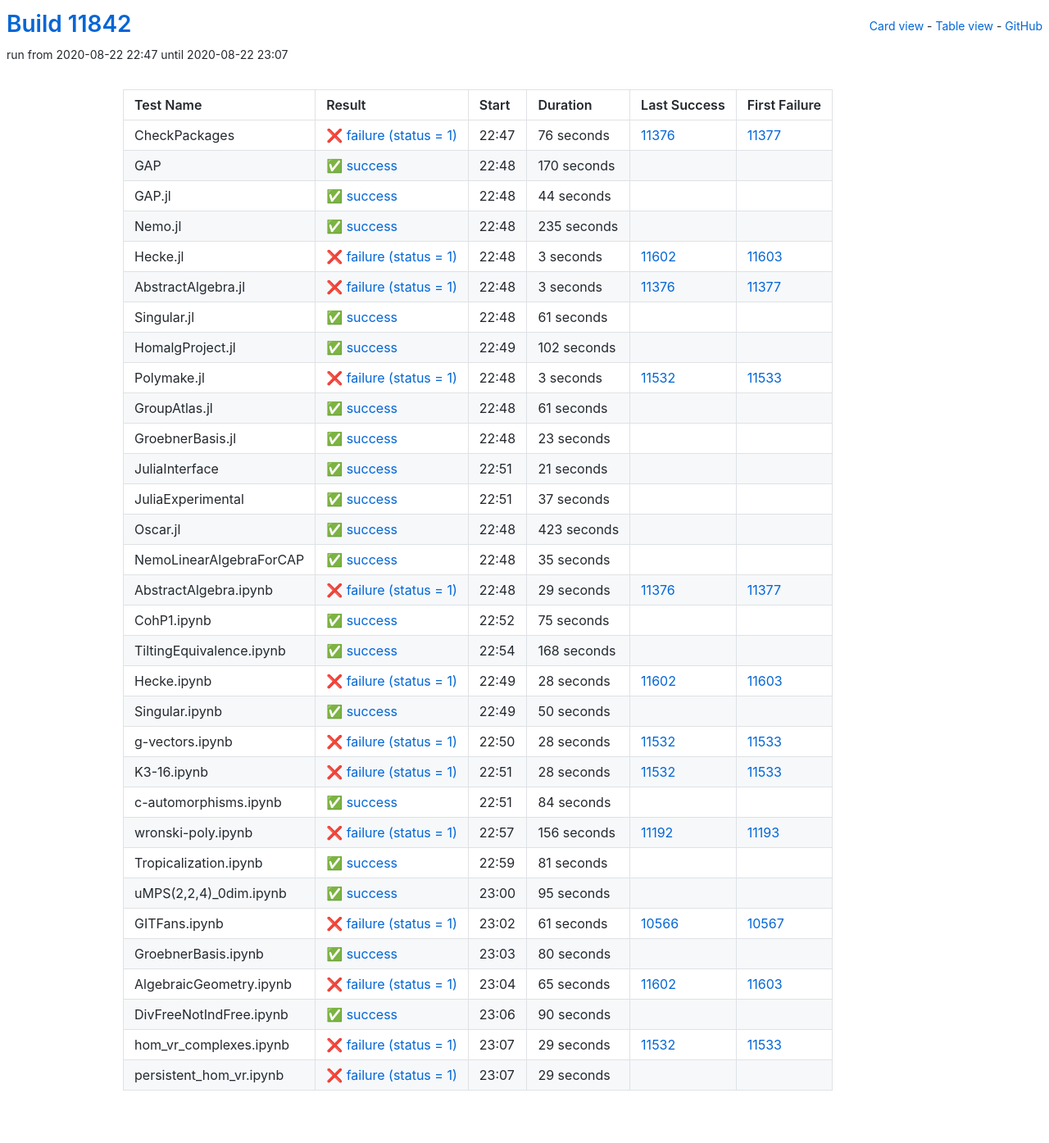
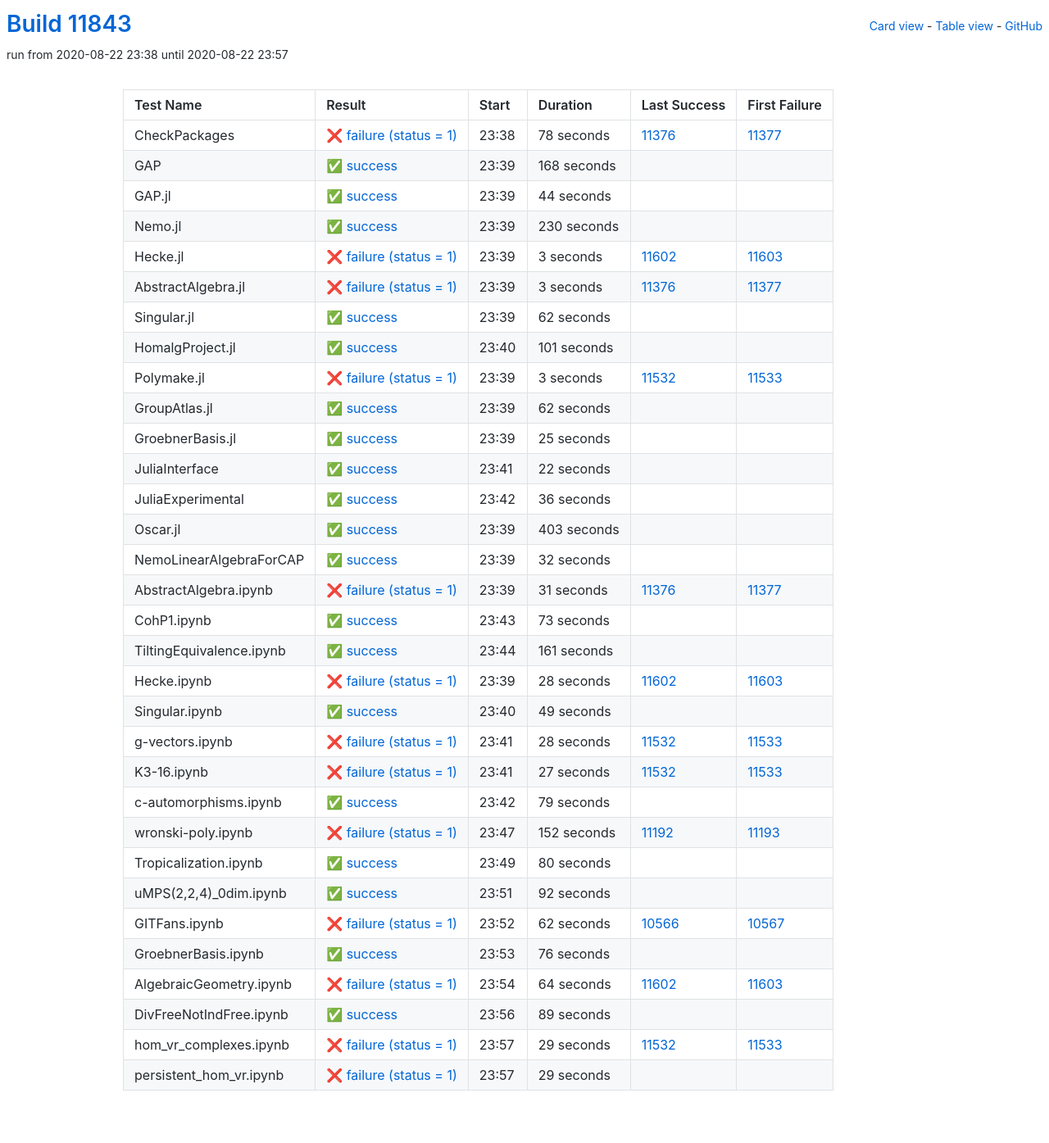
Before and after one commit to oscar-system/oscar-ci-status, a Jekyll site: the page built from table.html, in a window 1280 px wide. Shown: the whole page at 82% size. Built offline with Jekyll 4.4.1, drawn with Linux system fonts in a browser that asks for light colours.

Commit message:
Build #11843

```diff
--- a/_data/ci.yml
+++ b/_data/ci.yml
@@ -1,6 +1,6 @@
 ---
-build: 11842
-build_url: https://oscarci.mathematik.uni-kl.de/job/oscar/11842/
+build: 11843
+build_url: https://oscarci.mathematik.uni-kl.de/job/oscar/11843/
 job: oscar
 organization: oscar-system
 repo: oscar-ci-status
@@ -8,32 +8,32 @@ repourl: https://github.com/oscar-system/oscar-ci-status
 tests:
 - name: CheckPackages
   id: checkpackages
-  log: https://oscarci.mathematik.uni-kl.de/job/oscar/11842/artifact/logs/build-11842/CheckPackages.log
-  start: 2020-08-22 22:47
+  log: https://oscarci.mathematik.uni-kl.de/job/oscar/11843/artifact/logs/build-11843/CheckPackages.log
+  start: 2020-08-22 23:38
   success: false
   exitcode: 1
   status: failure
-  duration: 76
+  duration: 78
   last_success: 11376
   last_success_url: https://oscarci.mathematik.uni-kl.de/job/oscar/11376/
   first_failure: 11377
   first_failure_url: https://oscarci.mathematik.uni-kl.de/job/oscar/11377/
 - name: GAP
   id: gap
-  log: https://oscarci.mathematik.uni-kl.de/job/oscar/11842/artifact/logs/build-11842/GAP.log
-  start: 2020-08-22 22:48
+  log: https://oscarci.mathematik.uni-kl.de/job/oscar/11843/artifact/logs/build-11843/GAP.log
+  start: 2020-08-22 23:39
   success: true
   exitcode: 0
   status: success
-  duration: 170
+  duration: 168
   last_success: false
   last_success_url:
   first_failure: false
   first_failure_url:
 - name: GAP.jl
   id: gap-jl
-  log: https://oscarci.mathematik.uni-kl.de/job/oscar/11842/artifact/logs/build-11842/GAP.jl.log
-  start: 2020-08-22 22:48
+  log: https://oscarci.mathematik.uni-kl.de/job/oscar/11843/artifact/logs/build-11843/GAP.jl.log
+  start: 2020-08-22 23:39
   success: true
   exitcode: 0
   status: success
@@ -44,20 +44,20 @@ tests:
   first_failure_url:
 - name: Nemo.jl
   id: nemo-jl
-  log: https://oscarci.mathematik.uni-kl.de/job/oscar/11842/artifact/logs/build-11842/Nemo.jl.log
-  start: 2020-08-22 22:48
+  log: https://oscarci.mathematik.uni-kl.de/job/oscar/11843/artifact/logs/build-11843/Nemo.jl.log
+  start: 2020-08-22 23:39
   success: true
   exitcode: 0
   status: success
-  duration: 235
+  duration: 230
   last_success: false
   last_success_url:
   first_failure: false
   first_failure_url:
 - name: Hecke.jl
   id: hecke-jl
-  log: https://oscarci.mathematik.uni-kl.de/job/oscar/11842/artifact/logs/build-11842/Hecke.jl.log
-  start: 2020-08-22 22:48
+  log: https://oscarci.mathematik.uni-kl.de/job/oscar/11843/artifact/logs/build-11843/Hecke.jl.log
+  start: 2020-08-22 23:39
   success: false
   exitcode: 1
   status: failure
@@ -68,8 +68,8 @@ tests:
   first_failure_url: https://oscarci.mathematik.uni-kl.de/job/oscar/11603/
 - name: AbstractAlgebra.jl
   id: abstractalgebra-jl
-  log: https://oscarci.mathematik.uni-kl.de/job/oscar/11842/artifact/logs/build-11842/AbstractAlgebra.jl.log
-  start: 2020-08-22 22:48
+  log: https://oscarci.mathematik.uni-kl.de/job/oscar/11843/artifact/logs/build-11843/AbstractAlgebra.jl.log
+  start: 2020-08-22 23:39
   success: false
   exitcode: 1
   status: failure
@@ -80,32 +80,32 @@ tests:
   first_failure_url: https://oscarci.mathematik.uni-kl.de/job/oscar/11377/
 - name: Singular.jl
   id: singular-jl
-  log: https://oscarci.mathematik.uni-kl.de/job/oscar/11842/artifact/logs/build-11842/Singular.jl.log
-  start: 2020-08-22 22:48
+  log: https://oscarci.mathematik.uni-kl.de/job/oscar/11843/artifact/logs/build-11843/Singular.jl.log
+  start: 2020-08-22 23:39
   success: true
   exitcode: 0
   status: success
-  duration: 61
+  duration: 62
   last_success: false
   last_success_url:
   first_failure: false
   first_failure_url:
 - name: HomalgProject.jl
   id: homalgproject-jl
-  log: https://oscarci.mathematik.uni-kl.de/job/oscar/11842/artifact/logs/build-11842/HomalgProject.jl.log
-  start: 2020-08-22 22:49
+  log: https://oscarci.mathematik.uni-kl.de/job/oscar/11843/artifact/logs/build-11843/HomalgProject.jl.log
+  start: 2020-08-22 23:40
   success: true
   exitcode: 0
   status: success
-  duration: 102
+  duration: 101
   last_success: false
   last_success_url:
   first_failure: false
   first_failure_url:
 - name: Polymake.jl
   id: polymake-jl
-  log: https://oscarci.mathematik.uni-kl.de/job/oscar/11842/artifact/logs/build-11842/Polymake.jl.log
-  start: 2020-08-22 22:48
+  log: https://oscarci.mathematik.uni-kl.de/job/oscar/11843/artifact/logs/build-11843/Polymake.jl.log
+  start: 2020-08-22 23:39
   success: false
   exitcode: 1
   status: failure
@@ -116,116 +116,116 @@ tests:
   first_failure_url: https://oscarci.mathematik.uni-kl.de/job/oscar/11533/
 - name: GroupAtlas.jl
   id: groupatlas-jl
-  log: https://oscarci.mathematik.uni-kl.de/job/oscar/11842/artifact/logs/build-11842/GroupAtlas.jl.log
-  start: 2020-08-22 22:48
+  log: https://oscarci.mathematik.uni-kl.de/job/oscar/11843/artifact/logs/build-11843/GroupAtlas.jl.log
+  start: 2020-08-22 23:39
   success: true
   exitcode: 0
   status: success
-  duration: 61
+  duration: 62
   last_success: false
   last_success_url:
   first_failure: false
   first_failure_url:
 - name: GroebnerBasis.jl
   id: groebnerbasis-jl
-  log: https://oscarci.mathematik.uni-kl.de/job/oscar/11842/artifact/logs/build-11842/GroebnerBasis.jl.log
-  start: 2020-08-22 22:48
+  log: https://oscarci.mathematik.uni-kl.de/job/oscar/11843/artifact/logs/build-11843/GroebnerBasis.jl.log
+  start: 2020-08-22 23:39
   success: true
   exitcode: 0
   status: success
-  duration: 23
+  duration: 25
   last_success: false
   last_success_url:
   first_failure: false
   first_failure_url:
 - name: JuliaInterface
   id: juliainterface
-  log: https://oscarci.mathematik.uni-kl.de/job/oscar/11842/artifact/logs/build-11842/JuliaInterface.log
-  start: 2020-08-22 22:51
+  log: https://oscarci.mathematik.uni-kl.de/job/oscar/11843/artifact/logs/build-11843/JuliaInterface.log
+  start: 2020-08-22 23:41
   success: true
   exitcode: 0
   status: success
-  duration: 21
+  duration: 22
   last_success: false
   last_success_url:
   first_failure: false
   first_failure_url:
 - name: JuliaExperimental
   id: juliaexperimental
-  log: https://oscarci.mathematik.uni-kl.de/job/oscar/11842/artifact/logs/build-11842/JuliaExperimental.log
-  start: 2020-08-22 22:51
+  log: https://oscarci.mathematik.uni-kl.de/job/oscar/11843/artifact/logs/build-11843/JuliaExperimental.log
+  start: 2020-08-22 23:42
   success: true
   exitcode: 0
   status: success
-  duration: 37
+  duration: 36
   last_success: false
   last_success_url:
   first_failure: false
   first_failure_url:
 - name: Oscar.jl
   id: oscar-jl
-  log: https://oscarci.mathematik.uni-kl.de/job/oscar/11842/artifact/logs/build-11842/Oscar.jl.log
-  start: 2020-08-22 22:48
+  log: https://oscarci.mathematik.uni-kl.de/job/oscar/11843/artifact/logs/build-11843/Oscar.jl.log
+  start: 2020-08-22 23:39
   success: true
   exitcode: 0
   status: success
-  duration: 423
+  duration: 403
   last_success: false
   last_success_url:
   first_failure: false
   first_failure_url:
 - name: NemoLinearAlgebraForCAP
   id: nemolinearalgebraforcap
-  log: https://oscarci.mathematik.uni-kl.de/job/oscar/11842/artifact/logs/build-11842/NemoLinearAlgebraForCAP.log
-  start: 2020-08-22 22:48
+  log: https://oscarci.mathematik.uni-kl.de/job/oscar/11843/artifact/logs/build-11843/NemoLinearAlgebraForCAP.log
+  start: 2020-08-22 23:39
   success: true
   exitcode: 0
   status: success
-  duration: 35
+  duration: 32
   last_success: false
   last_success_url:
   first_failure: false
   first_failure_url:
 - name: AbstractAlgebra.ipynb
   id: abstractalgebra-ipynb
-  log: https://oscarci.mathematik.uni-kl.de/job/oscar/11842/artifact/logs/build-11842/AbstractAlgebra.ipynb.log
-  start: 2020-08-22 22:48
+  log: https://oscarci.mathematik.uni-kl.de/job/oscar/11843/artifact/logs/build-11843/AbstractAlgebra.ipynb.log
+  start: 2020-08-22 23:39
   success: false
   exitcode: 1
   status: failure
-  duration: 29
+  duration: 31
   last_success: 11376
   last_success_url: https://oscarci.mathematik.uni-kl.de/job/oscar/11376/
   first_failure: 11377
   first_failure_url: https://oscarci.mathematik.uni-kl.de/job/oscar/11377/
 - name: CohP1.ipynb
   id: cohp1-ipynb
-  log: https://oscarci.mathematik.uni-kl.de/job/oscar/11842/artifact/logs/build-11842/CohP1.ipynb.log
-  start: 2020-08-22 22:52
+  log: https://oscarci.mathematik.uni-kl.de/job/oscar/11843/artifact/logs/build-11843/CohP1.ipynb.log
+  start: 2020-08-22 23:43
   success: true
   exitcode: 0
   status: success
-  duration: 75
+  duration: 73
   last_success: false
   last_success_url:
   first_failure: false
   first_failure_url:
 - name: TiltingEquivalence.ipynb
   id: tiltingequivalence-ipynb
-  log: https://oscarci.mathematik.uni-kl.de/job/oscar/11842/artifact/logs/build-11842/TiltingEquivalence.ipynb.log
-  start: 2020-08-22 22:54
+  log: https://oscarci.mathematik.uni-kl.de/job/oscar/11843/artifact/logs/build-11843/TiltingEquivalence.ipynb.log
+  start: 2020-08-22 23:44
   success: true
   exitcode: 0
   status: success
-  duration: 168
+  duration: 161
   last_success: false
   last_success_url:
   first_failure: false
   first_failure_url:
 - name: Hecke.ipynb
   id: hecke-ipynb
-  log: https://oscarci.mathematik.uni-kl.de/job/oscar/11842/artifact/logs/build-11842/Hecke.ipynb.log
-  start: 2020-08-22 22:49
+  log: https://oscarci.mathematik.uni-kl.de/job/oscar/11843/artifact/logs/build-11843/Hecke.ipynb.log
+  start: 2020-08-22 23:39
   success: false
   exitcode: 1
   status: failure
@@ -236,20 +236,20 @@ tests:
   first_failure_url: https://oscarci.mathematik.uni-kl.de/job/oscar/11603/
 - name: Singular.ipynb
   id: singular-ipynb
-  log: https://oscarci.mathematik.uni-kl.de/job/oscar/11842/artifact/logs/build-11842/Singular.ipynb.log
-  start: 2020-08-22 22:49
+  log: https://oscarci.mathematik.uni-kl.de/job/oscar/11843/artifact/logs/build-11843/Singular.ipynb.log
+  start: 2020-08-22 23:40
   success: true
   exitcode: 0
   status: success
-  duration: 50
+  duration: 49
   last_success: false
   last_success_url:
   first_failure: false
   first_failure_url:
 - name: g-vectors.ipynb
   id: g-vectors-ipynb
-  log: https://oscarci.mathematik.uni-kl.de/job/oscar/11842/artifact/logs/build-11842/g-vectors.ipynb.log
-  start: 2020-08-22 22:50
+  log: https://oscarci.mathematik.uni-kl.de/job/oscar/11843/artifact/logs/build-11843/g-vectors.ipynb.log
+  start: 2020-08-22 23:41
   success: false
   exitcode: 1
   status: failure
@@ -260,80 +260,44 @@ tests:
   first_failure_url: https://oscarci.mathematik.uni-kl.de/job/oscar/11533/
 - name: K3-16.ipynb
   id: k3-16-ipynb
-  log: https://oscarci.mathematik.uni-kl.de/job/oscar/11842/artifact/logs/build-11842/K3-16.ipynb.log
-  start: 2020-08-22 22:51
+  log: https://oscarci.mathematik.uni-kl.de/job/oscar/11843/artifact/logs/build-11843/K3-16.ipynb.log
+  start: 2020-08-22 23:41
   success: false
   exitcode: 1
   status: failure
-  duration: 28
+  duration: 27
   last_success: 11532
   last_success_url: https://oscarci.mathematik.uni-kl.de/job/oscar/11532/
   first_failure: 11533
   first_failure_url: https://oscarci.mathematik.uni-kl.de/job/oscar/11533/
 - name: c-automorphisms.ipynb
   id: c-automorphisms-ipynb
-  log: https://oscarci.mathematik.uni-kl.de/job/oscar/11842/artifact/logs/build-11842/c-automorphisms.ipynb.log
-  start: 2020-08-22 22:51
+  log: https://oscarci.mathematik.uni-kl.de/job/oscar/11843/artifact/logs/build-11843/c-automorphisms.ipynb.log
+  start: 2020-08-22 23:42
   success: true
   exitcode: 0
   status: success
-  duration: 84
+  duration: 79
   last_success: false
   last_success_url:
   first_failure: false
   first_failure_url:
 - name: wronski-poly.ipynb
   id: wronski-poly-ipynb
-  log: https://oscarci.mathematik.uni-kl.de/job/oscar/11842/artifact/logs/build-11842/wronski-poly.ipynb.log
-  start: 2020-08-22 22:57
+  log: https://oscarci.mathematik.uni-kl.de/job/oscar/11843/artifact/logs/build-11843/wronski-poly.ipynb.log
+  start: 2020-08-22 23:47
   success: false
   exitcode: 1
   status: failure
-  duration: 156
+  duration: 152
   last_success: 11192
   last_success_url: https://oscarci.mathematik.uni-kl.de/job/oscar/11192/
   first_failure: 11193
   first_failure_url: https://oscarci.mathematik.uni-kl.de/job/oscar/11193/
 - name: Tropicalization.ipynb
   id: tropicalization-ipynb
-  log: https://oscarci.mathematik.uni-kl.de/job/oscar/11842/artifact/logs/build-11842/Tropicalization.ipynb.log
-  start: 2020-08-22 22:59
-  success: true
-  exitcode: 0
-  status: success
-  duration: 81
-  last_success: false
-  last_success_url:
-  first_failure: false
-  first_failure_url:
-- name: uMPS(2,2,4)_0dim.ipynb
-  id: umps-2-2-4-0dim-ipynb
-  log: https://oscarci.mathematik.uni-kl.de/job/oscar/11842/artifact/logs/build-11842/uMPS-2-2-4-_0dim.ipynb.log
-  start: 2020-08-22 23:00
-  success: true
-  exitcode: 0
-  status: success
-  duration: 95
-  last_success: false
-  last_success_url:
-  first_failure: false
-  first_failure_url:
-- name: GITFans.ipynb
-  id: gitfans-ipynb
-  log: https://oscarci.mathematik.uni-kl.de/job/oscar/11842/artifact/logs/build-11842/GITFans.ipynb.log
-  start: 2020-08-22 23:02
-  success: false
-  exitcode: 1
-  status: failure
-  duration: 61
-  last_success: 10566
-  last_success_url: https://oscarci.mathematik.uni-kl.de/job/oscar/10566/
-  first_failure: 10567
-  first_failure_url: https://oscarci.mathematik.uni-kl.de/job/oscar/10567/
-- name: GroebnerBasis.ipynb
-  id: groebnerbasis-ipynb
-  log: https://oscarci.mathematik.uni-kl.de/job/oscar/11842/artifact/logs/build-11842/GroebnerBasis.ipynb.log
-  start: 2020-08-22 23:03
+  log: https://oscarci.mathematik.uni-kl.de/job/oscar/11843/artifact/logs/build-11843/Tropicalization.ipynb.log
+  start: 2020-08-22 23:49
   success: true
   exitcode: 0
   status: success
@@ -342,34 +306,70 @@ tests:
   last_success_url:
   first_failure: false
   first_failure_url:
-- name: AlgebraicGeometry.ipynb
-  id: algebraicgeometry-ipynb
-  log: https://oscarci.mathematik.uni-kl.de/job/oscar/11842/artifact/logs/build-11842/AlgebraicGeometry.ipynb.log
-  start: 2020-08-22 23:04
+- name: uMPS(2,2,4)_0dim.ipynb
+  id: umps-2-2-4-0dim-ipynb
+  log: https://oscarci.mathematik.uni-kl.de/job/oscar/11843/artifact/logs/build-11843/uMPS-2-2-4-_0dim.ipynb.log
+  start: 2020-08-22 23:51
+  success: true
+  exitcode: 0
+  status: success
+  duration: 92
+  last_success: false
+  last_success_url:
+  first_failure: false
+  first_failure_url:
+- name: GITFans.ipynb
+  id: gitfans-ipynb
+  log: https://oscarci.mathematik.uni-kl.de/job/oscar/11843/artifact/logs/build-11843/GITFans.ipynb.log
+  start: 2020-08-22 23:52
   success: false
   exitcode: 1
   status: failure
-  duration: 65
+  duration: 62
+  last_success: 10566
+  last_success_url: https://oscarci.mathematik.uni-kl.de/job/oscar/10566/
+  first_failure: 10567
+  first_failure_url: https://oscarci.mathematik.uni-kl.de/job/oscar/10567/
+- name: GroebnerBasis.ipynb
+  id: groebnerbasis-ipynb
+  log: https://oscarci.mathematik.uni-kl.de/job/oscar/11843/artifact/logs/build-11843/GroebnerBasis.ipynb.log
+  start: 2020-08-22 23:53
+  success: true
+  exitcode: 0
+  status: success
+  duration: 76
+  last_success: false
+  last_success_url:
+  first_failure: false
+  first_failure_url:
+- name: AlgebraicGeometry.ipynb
+  id: algebraicgeometry-ipynb
+  log: https://oscarci.mathematik.uni-kl.de/job/oscar/11843/artifact/logs/build-11843/AlgebraicGeometry.ipynb.log
+  start: 2020-08-22 23:54
+  success: false
+  exitcode: 1
+  status: failure
+  duration: 64
   last_success: 11602
   last_success_url: https://oscarci.mathematik.uni-kl.de/job/oscar/11602/
   first_failure: 11603
   first_failure_url: https://oscarci.mathematik.uni-kl.de/job/oscar/11603/
 - name: DivFreeNotIndFree.ipynb
   id: divfreenotindfree-ipynb
-  log: https://oscarci.mathematik.uni-kl.de/job/oscar/11842/artifact/logs/build-11842/DivFreeNotIndFree.ipynb.log
-  start: 2020-08-22 23:06
+  log: https://oscarci.mathematik.uni-kl.de/job/oscar/11843/artifact/logs/build-11843/DivFreeNotIndFree.ipynb.log
+  start: 2020-08-22 23:56
   success: true
   exitcode: 0
   status: success
-  duration: 90
+  duration: 89
   last_success: false
   last_success_url:
   first_failure: false
   first_failure_url:
 - name: hom_vr_complexes.ipynb
   id: hom-vr-complexes-ipynb
-  log: https://oscarci.mathematik.uni-kl.de/job/oscar/11842/artifact/logs/build-11842/hom_vr_complexes.ipynb.log
-  start: 2020-08-22 23:07
+  log: https://oscarci.mathematik.uni-kl.de/job/oscar/11843/artifact/logs/build-11843/hom_vr_complexes.ipynb.log
+  start: 2020-08-22 23:57
   success: false
   exitcode: 1
   status: failure
@@ -380,8 +380,8 @@ tests:
   first_failure_url: https://oscarci.mathematik.uni-kl.de/job/oscar/11533/
 - name: persistent_hom_vr.ipynb
   id: persistent-hom-vr-ipynb
-  log: https://oscarci.mathematik.uni-kl.de/job/oscar/11842/artifact/logs/build-11842/persistent_hom_vr.ipynb.log
-  start: 2020-08-22 23:07
+  log: https://oscarci.mathematik.uni-kl.de/job/oscar/11843/artifact/logs/build-11843/persistent_hom_vr.ipynb.log
+  start: 2020-08-22 23:57
   success: false
   exitcode: 1
   status: failure
```
Also changed, not shown: README.md.
